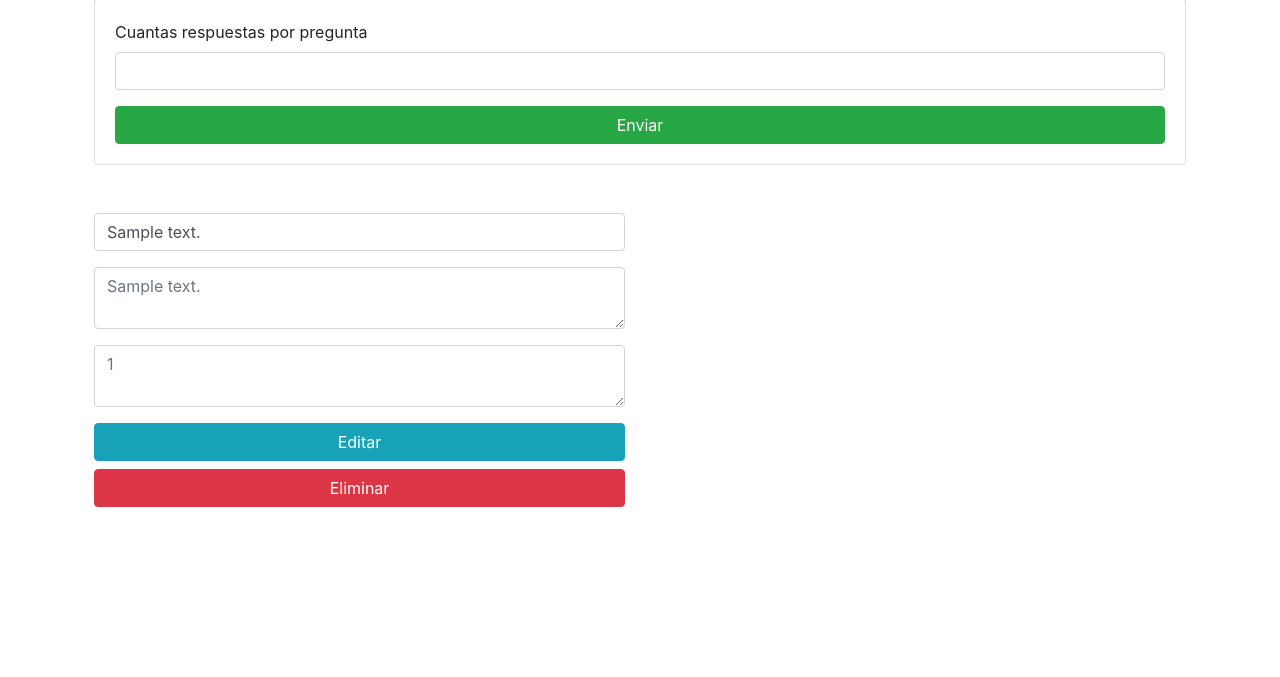
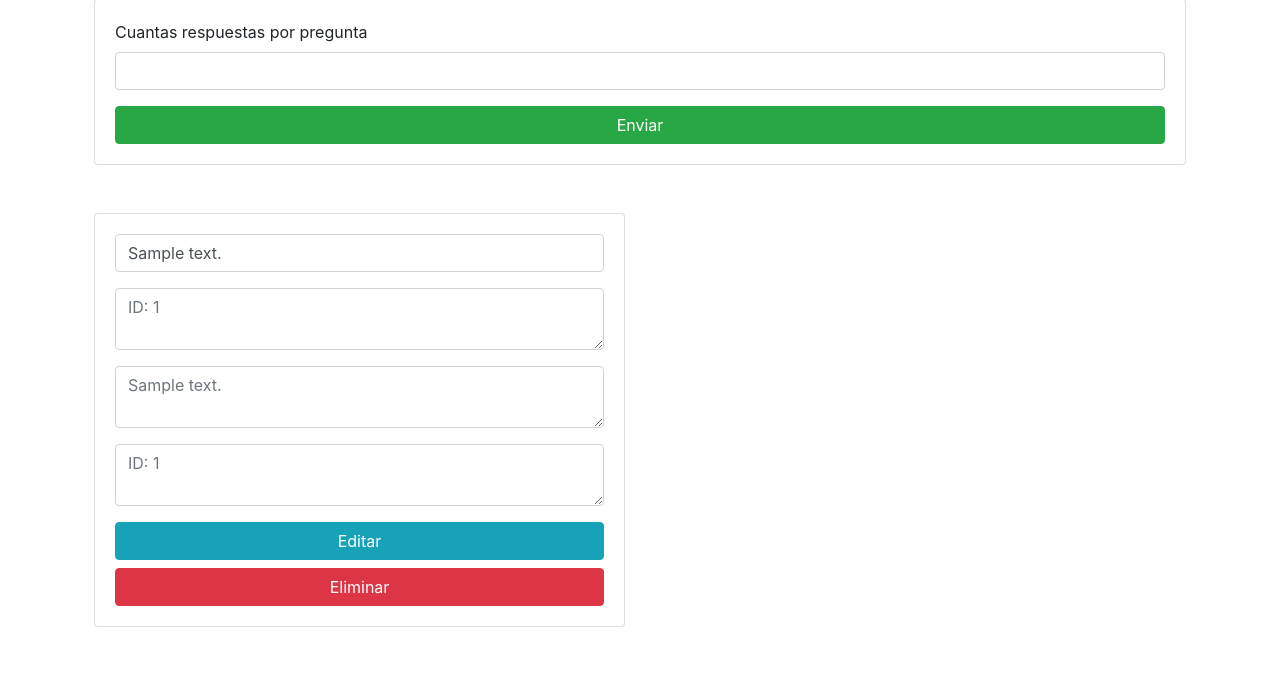
Before and after one commit to AgustinSanchez29/PHPoll, a PHP site: page /admin.php in a window 1280 px wide. Shown: the part 123-800 px from the top of the page. Run offline with PHP 8.4, Linux system fonts and the light colour scheme; tables that the repository leaves empty hold one stand-in row (values such as "Sample post"); some libraries are stand-ins or nearby versions.

Commit message:
Se le agrego las funciones de eliminar y editar y se agregaron campos que contienen el id de las preguntas y respuestas para llevar el control de las funciones

```diff
--- a/admin.php
+++ b/admin.php
@@ -3,6 +3,8 @@
 <div class="container p-4">
 <h3>Pantalla de Administrador</h3>
     <div class="row">
+    <!-- Esta parte imprime una card que  obtiene el numero de preguntas por respuesta, al darle enviar te enviara
+    a otra ventana con otro formulario-->
         <div class="col-md-12">
 
             <div class="card card-body">
@@ -16,6 +18,8 @@
             </div>
 
         </div>
+
+        <!-- Esta parte imprime CARDS con las preguntas con sus respectivas respuestas, te permitira ahi mismo editarla y eliminarlas -->
             <?php $query="SELECT * from preguntas";
             $res=mysqli_query($con,$query);
 
@@ -23,28 +27,37 @@
             $idPreguntas=$var["id_preguntas"];?>
 
             <div class="col-md-6 mt-5">
-                <form action="procesar" method="POST">
+            <div class="card card-body">
+                <form action="procesar.php" method="POST">
                     <div class="form-group">
-                    <input type="text" name="var" class="form-control" value="<?php echo $var["descripcion"];?>">
+                    <input type="text" name="pregunta" class="form-control" value="<?php echo $var["descripcion"];?>">
+                    </div>
+                    <div class="form-group">
+                    <textarea name="idpreguntas" rows="2" class="form-control"
+                    placeholder="ID: <?php echo $idPreguntas ?>"></textarea>
                     </div>
                     <?php $query2="SELECT * FROM respuestas where id_preguntas= $idPreguntas";
                             $res2=mysqli_query($con,$query2);
+                            $contador=1;
                     while($var2=mysqli_fetch_array($res2)){
+
                      $idRespuestas=$var2["id_respuestas"];?>
 
                     <div class="form-group">
-                    <textarea name="description" rows="2" class="form-control"
-                    placeholder="<?php echo $var2["descripcion"]?>"></textarea>
+                    <textarea name="descripcion[<?php echo $contador;?>]" rows="2" class="form-control"
+                    placeholder="<?php echo $var2["descripcion"];?>"></textarea>
                     </div>
-            <?php }?>
+
                     <div class="form-group">
-                    <textarea name="idpreguntas" rows="2" class="form-control"
-                    placeholder="<?php echo $idPreguntas ?>"></textarea>
+                    <textarea name="idResp[<?php echo $contador;?>]" rows="2" class="form-control"
+                    placeholder="ID: <?php echo $idRespuestas;?>"></textarea>
                     </div>
+            <?php $contador++; }?>
+
                     <input type="submit" class="btn btn-info btn-block" name="editar" value="Editar">
                     <input type="submit" class="btn btn-danger btn-block" name="eliminar" value="Eliminar">
                 </form>
-
+            </div>
             </div>
 
             <?php }?>
```
Also changed, not shown: procesar.php (+24 -6 lines).
